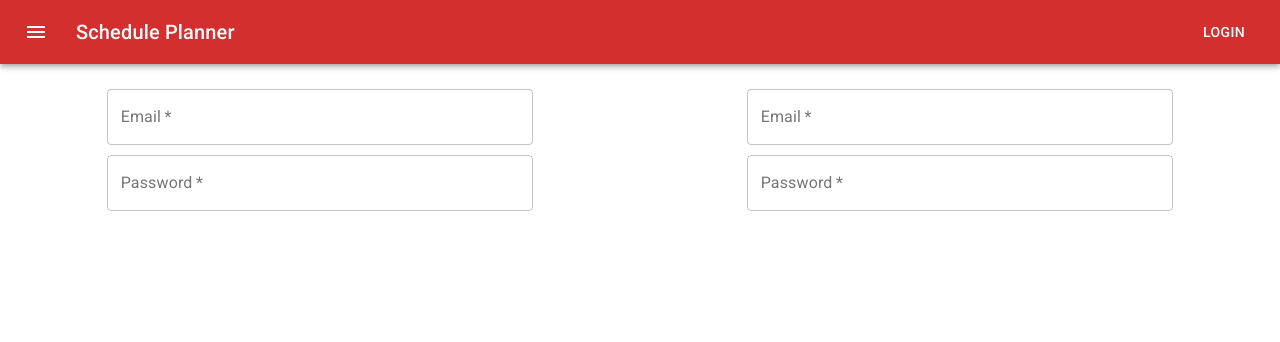
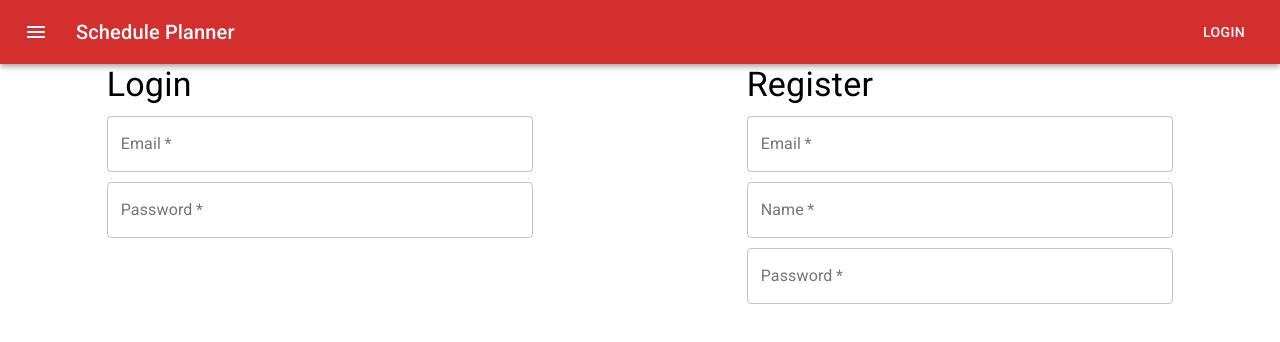
Before and after one commit to kiikoh/SchedulePlanner, a React (Create React App) app in the folder client/: page / in a window 1280 px wide. Shown: the top 342 px of the page. Built offline with nearby package versions, Linux system fonts and the light colour scheme.

Commit message:
progress on FE

```diff
--- a/client/src/Components/Login.jsx
+++ b/client/src/Components/Login.jsx
@@ -1,14 +1,19 @@
-import { TextField } from "@material-ui/core";
-import React from "react";
+import { TextField, Typography } from "@material-ui/core";
+import React, {useState} from "react";
 
 const Login = () => {
+
+	const [email, setEmail] = useState("");
+	const [password, setPassword] = useState("");
+
 	return (
 		<form>
-			<div style={{ marginTop: 25 }}>
-				<TextField required label="Email" variant="outlined" fullWidth />
+			<Typography variant="h4">Login</Typography>
+			<div style={{ marginTop: 10 }}>
+				<TextField required label="Email" variant="outlined" fullWidth onChange={e => setEmail(e.target.value)} value={email}/>
 			</div>
 			<div style={{ marginTop: 10 }}>
-				<TextField required label="Password" variant="outlined" type="password" fullWidth />
+				<TextField required label="Password" variant="outlined" type="password" fullWidth onChange={e => setPassword(e.target.value)} value={password}/>
 			</div>
 		</form>
 	);
--- a/client/src/Components/Registration.jsx
+++ b/client/src/Components/Registration.jsx
@@ -1,11 +1,15 @@
-import { TextField } from "@material-ui/core";
+import { TextField, Typography } from "@material-ui/core";
 import React from "react";
 
 const Registration = () => {
 	return (
 		<form>
-			<div style={{ marginTop: 25 }}>
+			<Typography variant="h4">Register</Typography>
+			<div style={{ marginTop: 10 }}>
 				<TextField required label="Email" variant="outlined" fullWidth />
+			</div>
+			<div style={{ marginTop: 10 }}>
+				<TextField required label="Name" variant="outlined" fullWidth />
 			</div>
 			<div style={{ marginTop: 10 }}>
 				<TextField required label="Password" variant="outlined" type="password" fullWidth />
```
